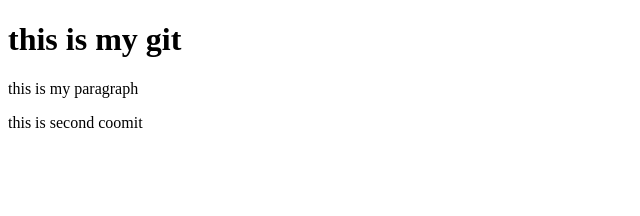
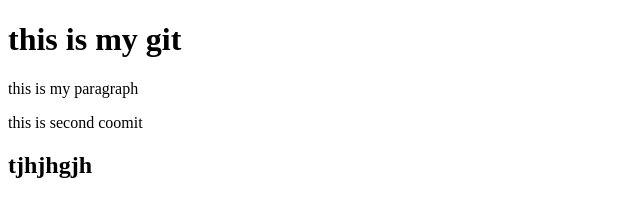
Before and after one commit to dileepnagankera/git-practice, a plain HTML site: page index.html in a window 1280 px wide. Shown: the whole page, without its empty margins (0-640 px from the left). Drawn offline with Linux system fonts and the light colour scheme.

Commit message:
fourth commit

```diff
--- a/index.html
+++ b/index.html
@@ -10,5 +10,6 @@
     <h1>this is my git</h1>
     <p>this is my paragraph</p>
     <p>this is second coomit</p>
+    <h2>tjhjhgjh</h2>
   </body>
 </html>
```
